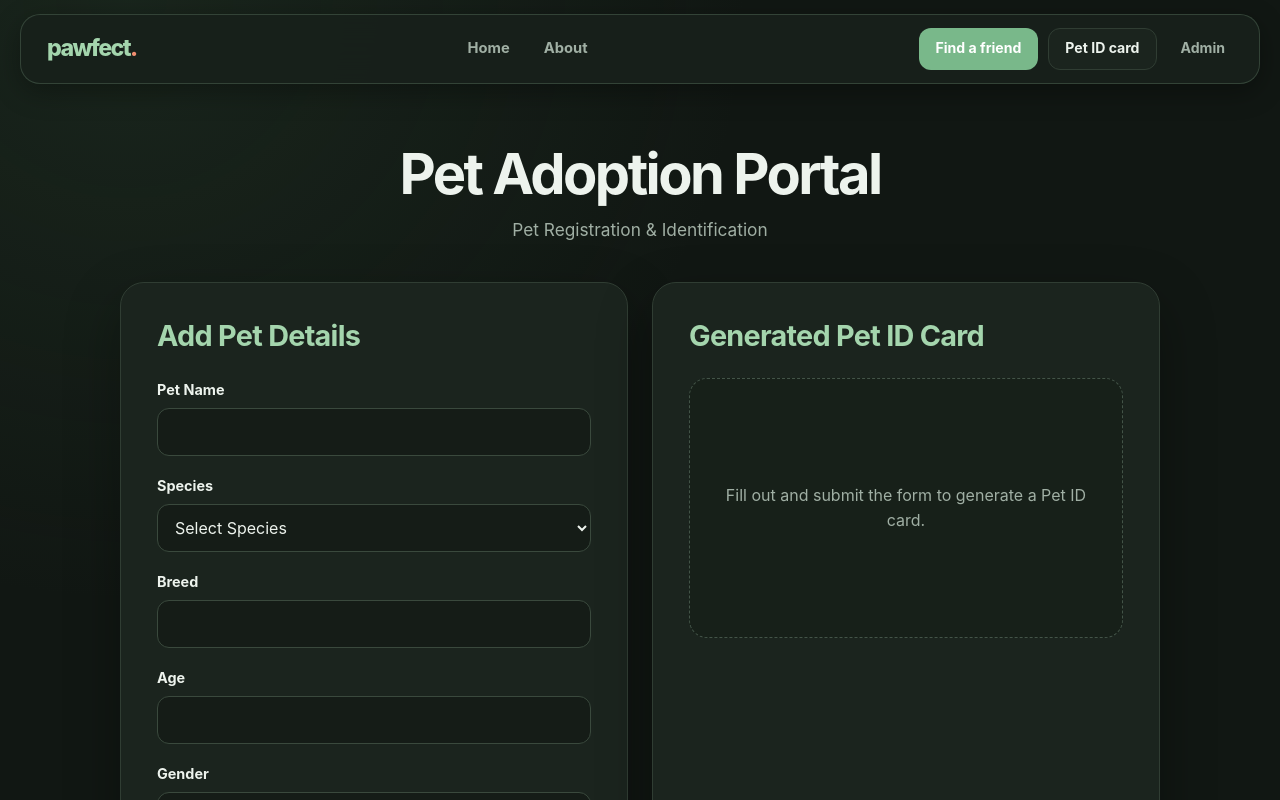
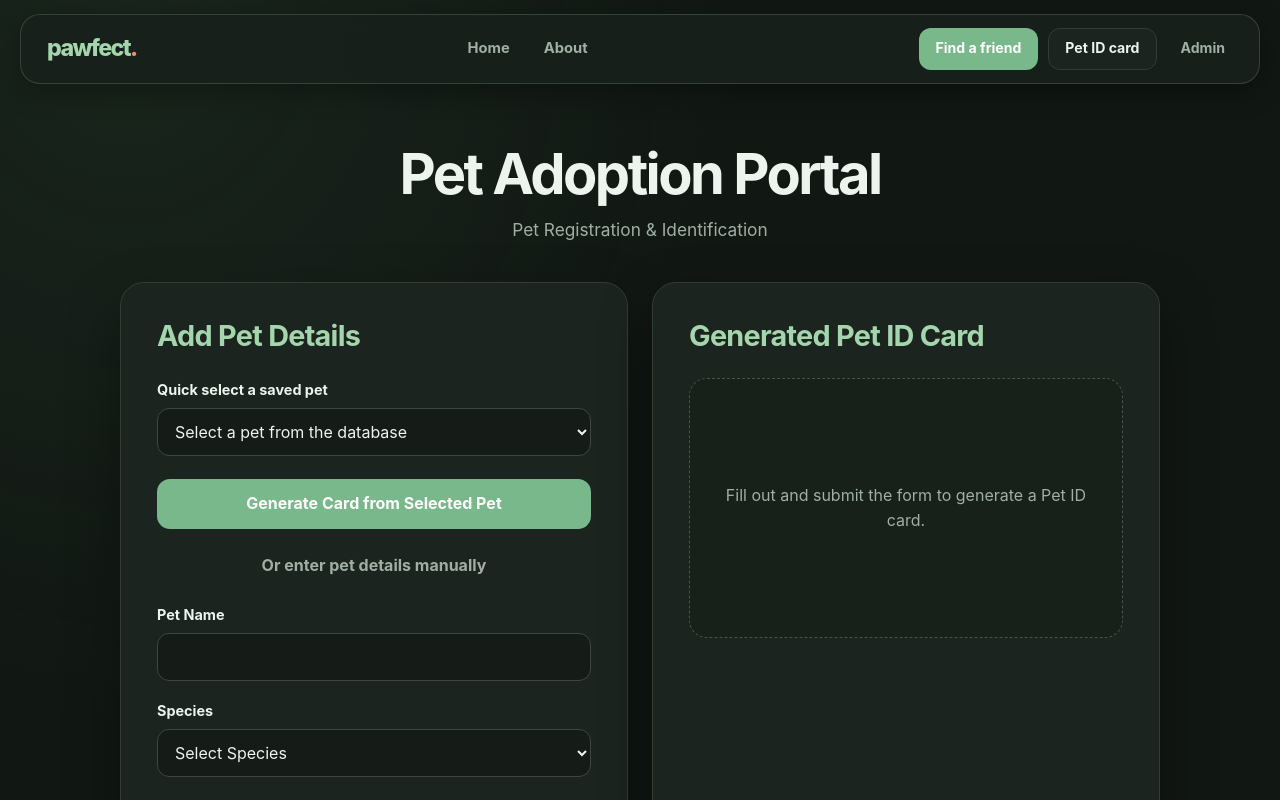
Before and after one commit to tejasvmaske-lab/wmd-mini-project, a React (Vite) app: page /card-generator in a window 1280 px wide. Shown: the top 800 px of the page. Built offline with nearby package versions, Linux system fonts and the light colour scheme; data requests are answered from the project's data file.

Commit message:
added feature to create id card for pets in database directly with one button

```diff
--- a/src/components/CardGenerator/CardContext.jsx
+++ b/src/components/CardGenerator/CardContext.jsx
@@ -16,8 +16,21 @@ export const CardProvider = ({ children }) => {
     setActivePet(pet);
   };
 
+  const selectDatabasePet = (pet) => {
+    setActivePet({
+      id: pet.id,
+      name: pet.petName,
+      species: pet.petType,
+      breed: "Not provided",
+      age: pet.age,
+      ageUnit: "months",
+      gender: "Not provided",
+      location: "Not provided",
+    });
+  };
+
   return (
-    <CardContext.Provider value={{ pets, activePet, addPet }}>
+    <CardContext.Provider value={{ pets, activePet, addPet, selectDatabasePet }}>
       {children}
     </CardContext.Provider>
   );
--- a/src/components/CardGenerator/CardGenerator.css
+++ b/src/components/CardGenerator/CardGenerator.css
@@ -42,6 +42,13 @@
 .card h2 {
   margin: 0 0 26px;
   color: var(--green-dark);
+}
+
+.manual-entry-label {
+  margin: 24px 0;
+  color: var(--muted);
+  font-weight: 700;
+  text-align: center;
 }
 
 .form-group {
--- a/src/components/CardGenerator/DetailForm.jsx
+++ b/src/components/CardGenerator/DetailForm.jsx
@@ -1,8 +1,31 @@
-import { useState } from "react";
+import { useEffect, useState } from "react";
 import { useCardContext } from "./CardContext";
 
 const DetailForm = () => {
-  const { addPet } = useCardContext();
+  const { addPet, selectDatabasePet } = useCardContext();
+  const [databasePets, setDatabasePets] = useState([]);
+  const [selectedPetId, setSelectedPetId] = useState("");
+  const [databaseError, setDatabaseError] = useState("");
+
+  useEffect(() => {
+    const loadDatabasePets = async () => {
+      try {
+        const response = await fetch("http://localhost:8081/pets");
+
+        if (!response.ok) {
+          throw new Error("The saved pet list could not be loaded.");
+        }
+
+        setDatabasePets(await response.json());
+        setDatabaseError("");
+      } catch (error) {
+        console.error("Error loading saved pets:", error);
+        setDatabaseError("Saved pets could not be loaded. Please check that the Spring Boot server is running.");
+      }
+    };
+
+    loadDatabasePets();
+  }, []);
 
   const [formData, setFormData] = useState({
     name: "",
@@ -78,9 +101,48 @@ const DetailForm = () => {
     setErrors({});
   };
 
+  const handleDatabasePetSelect = (e) => {
+    e.preventDefault();
+    const selectedPet = databasePets.find(
+      (pet) => String(pet.id) === selectedPetId,
+    );
+
+    if (selectedPet) {
+      selectDatabasePet(selectedPet);
+    }
+  };
+
   return (
     <div className="card">
       <h2>Add Pet Details</h2>
+
+      <form onSubmit={handleDatabasePetSelect}>
+        <div className="form-group">
+          <label htmlFor="savedPet">Quick select a saved pet</label>
+          <select
+            id="savedPet"
+            value={selectedPetId}
+            onChange={(e) => setSelectedPetId(e.target.value)}
+          >
+            <option value="">Select a pet from the database</option>
+            {databasePets.map((pet) => (
+              <option key={pet.id} value={String(pet.id)}>
+                {pet.petName} ({pet.petType})
+              </option>
+            ))}
+          </select>
+        </div>
+        <button type="submit" className="btn" disabled={!selectedPetId}>
+          Generate Card from Selected Pet
+        </button>
+        {databaseError && (
+          <span className="error" role="alert">
+            {databaseError}
+          </span>
+        )}
+      </form>
+
+      <p className="manual-entry-label">Or enter pet details manually</p>
 
       <form onSubmit={handleSubmit}>
 
--- a/src/components/CardGenerator/PetCard.jsx
+++ b/src/components/CardGenerator/PetCard.jsx
@@ -54,7 +54,7 @@ const createPetCardImage = (pet) => {
     ["Pet ID", pet.id],
     ["Species", pet.species],
     ["Breed", pet.breed],
-    ["Age", `${pet.age} years`],
+    ["Age", `${pet.age} ${pet.ageUnit || "years"}`],
     ["Gender", pet.gender],
     ["Location", pet.location],
   ];
@@ -197,7 +197,7 @@ const PetCard = () => {
                 <strong>Breed:</strong> {activePet.breed}
               </p>
               <p>
-                <strong>Age:</strong> {activePet.age} years
+                <strong>Age:</strong> {activePet.age} {activePet.ageUnit || "years"}
               </p>
               <p>
                 <strong>Gender:</strong> {activePet.gender}
```
